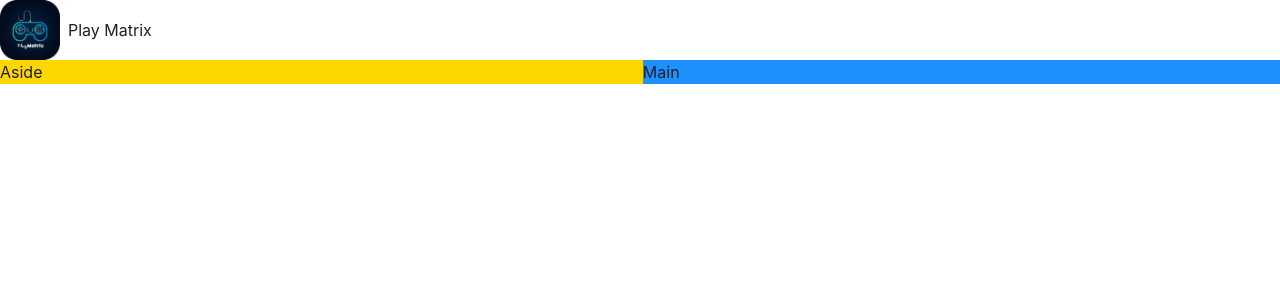
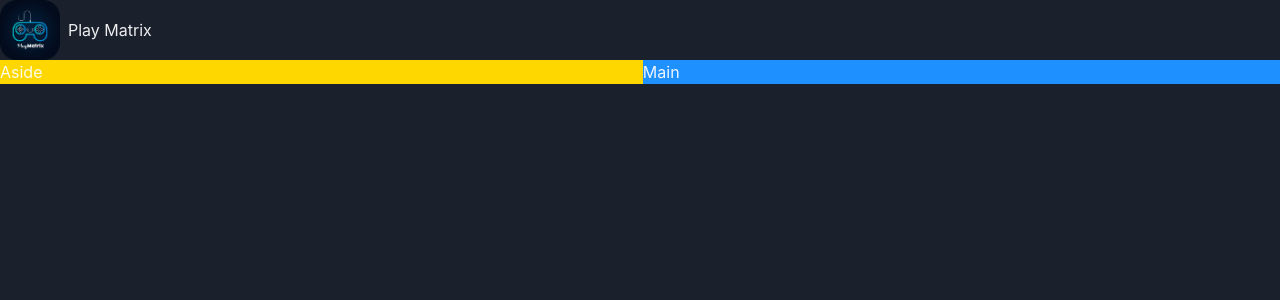
Before and after one commit to Sandunrmst/playMatrix, a React (Vite) app: page / in a window 1280 px wide. Shown: the top 300 px of the page. Built offline with nearby package versions, Linux system fonts and the light colour scheme.

Commit message:
setup dark mode with chakraUI

```diff
--- a/src/main.tsx
+++ b/src/main.tsx
@@ -1,12 +1,14 @@
 import React from "react";
 import ReactDOM from "react-dom/client";
-import { ChakraProvider } from "@chakra-ui/react";
+import { ChakraProvider, ColorModeScript } from "@chakra-ui/react";
 import App from "./App.tsx";
+import theme from "./theme.ts";
 import "./index.css";
 
 ReactDOM.createRoot(document.getElementById("root")!).render(
   <React.StrictMode>
-    <ChakraProvider>
+    <ChakraProvider theme={theme}>
+      <ColorModeScript initialColorMode={theme.config.initialColorMode} />
       <App />
     </ChakraProvider>
   </React.StrictMode>
--- /dev/null
+++ b/src/theme.ts
@@ -0,0 +1,9 @@
+import { extendTheme, ThemeConfig } from "@chakra-ui/react";
+
+const config: ThemeConfig = {
+    initialColorMode: 'dark'
+}
+
+const theme = extendTheme({config})
+
+export default theme
```
